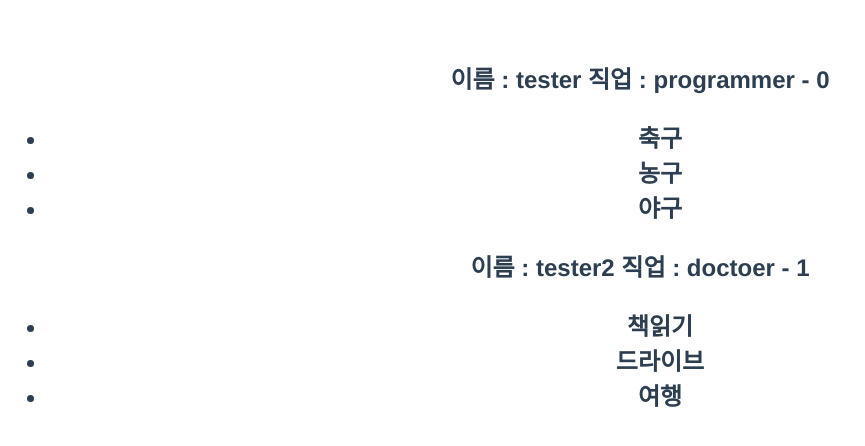
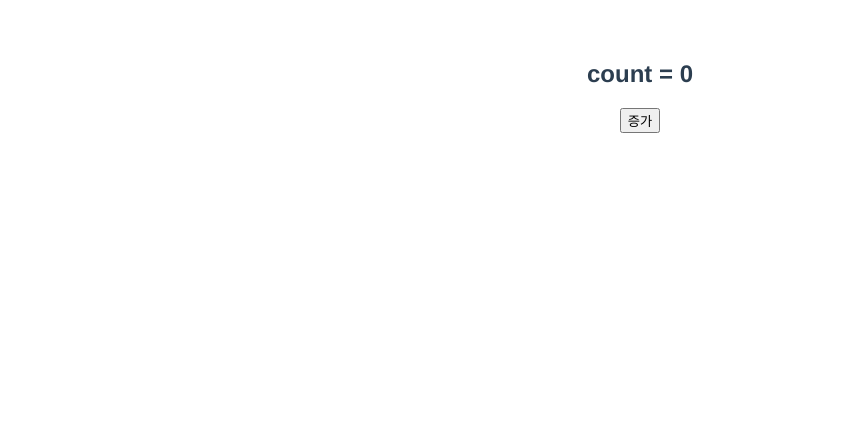
Before and after one commit to juno-choi/vue-study, a Vue app: page / in a window 1280 px wide. Shown: the top 446 px of the page, without its empty margins (0-865 px from the left). Built offline with nearby package versions, Linux system fonts and the light colour scheme.

Commit message:
Vue 이해하기 [4] method

```diff
--- a/src/App.vue
+++ b/src/App.vue
@@ -1,10 +1,7 @@
 <template>
   <div>
-    <h2 v-for="(user, idx) in users" :key="idx">이름 : {{ user.name }} 직업 : {{ user.job }} - {{ idx }}
-      <ul>
-        <li v-for="(o, idx) in user.hobby" :key="idx">{{ o }}</li>
-      </ul>
-    </h2>
+    <h2>count = {{ count }}</h2>
+    <button @click="addCount">증가</button>
   </div>
 </template>
 
@@ -13,8 +10,12 @@ export default {
   name: 'App',
   data(){
     return {
-      arr : ["obj1","obj2","obj3"],
-      users : [{name:'tester', job:'programmer', hobby:['축구','농구','야구']},{name:'tester2', job:'doctoer', hobby:['책읽기','드라이브','여행']}]
+      count : 0
+    }
+  },
+  methods:{
+    addCount(){
+      this.count++;
     }
   }
 }
```
